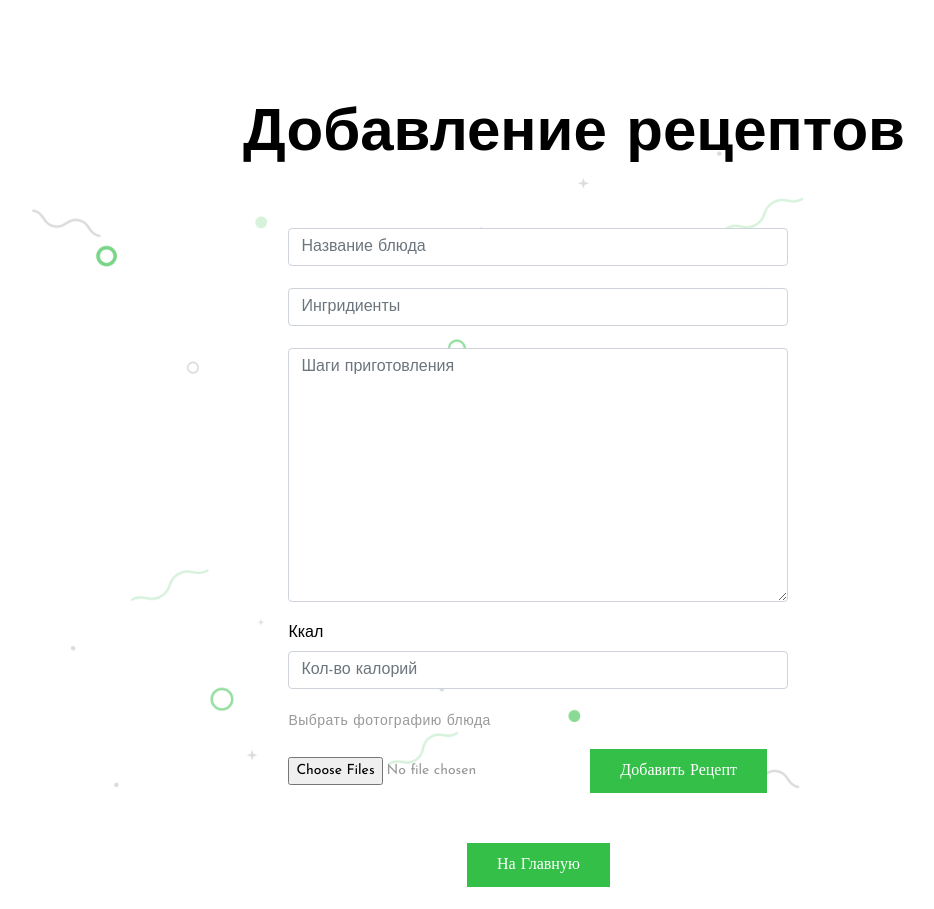
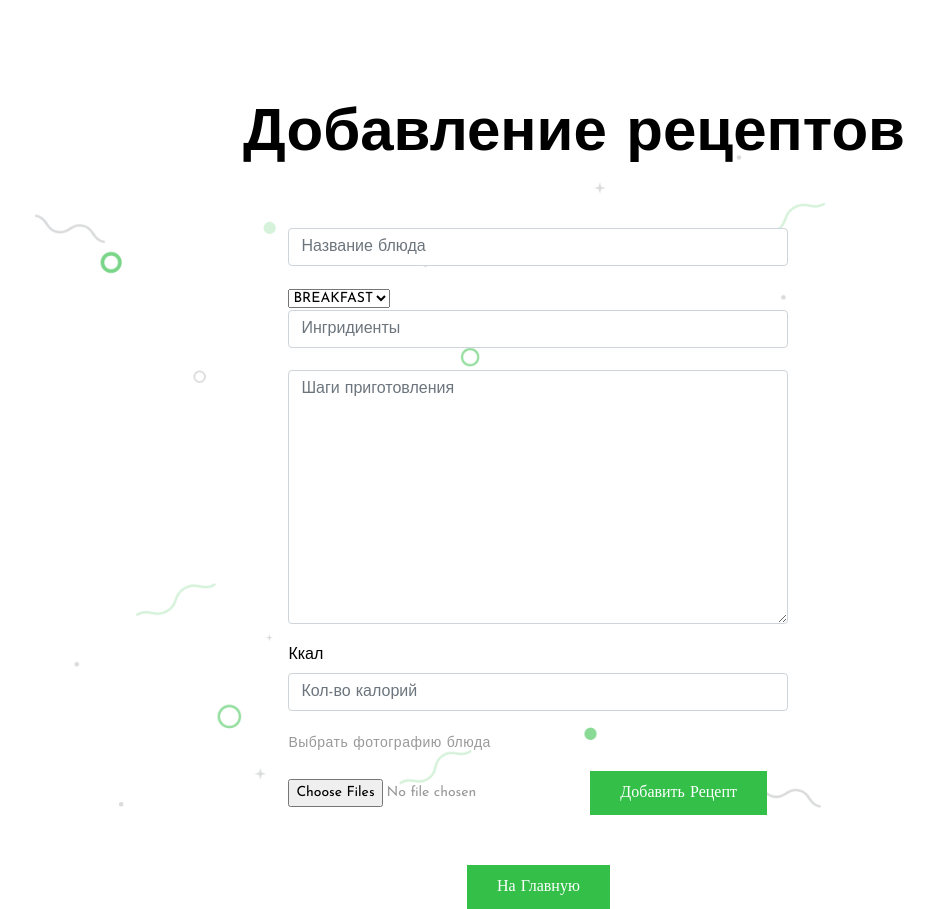
Before and after one commit to spookyguyx/book_recipe_project, a Django app: page /recipes_launch in a window 1280 px wide. Shown: the whole page, without its empty margins (77-1011 px from the left). Before the commit the page ends 887 px from the top, so only its background shows below. Run offline with Django 4.2, Linux system fonts and the light colour scheme; some libraries are stand-ins or nearby versions.

Commit message:
добавлен список по категориям, новая миграция, изменение формы добавления записей

```diff
--- a/book_recipe/main/forms.py
+++ b/book_recipe/main/forms.py
@@ -5,8 +5,7 @@
 class RecipeForm(ModelForm):
     class Meta:
         model = Recipe
-        fields = ['title', 'ingredients', 'steps', 'calories']
-
+        fields = ['title', 'ingredients', 'steps', 'calories', 'category']
         widgets = {
             'title': TextInput(attrs={
                 "class": 'form-control',
--- a/book_recipe/main/models.py
+++ b/book_recipe/main/models.py
@@ -1,4 +1,12 @@
 from django.db import models
+
+CATEGORY_CHOICES = (
+    ('breakfast', 'BREAKFAST'),
+    ('lunch', 'LUNCH'),
+    ('dinner', 'DINNER'),
+    ('dessert', 'DESSERT'),
+    ('drink', 'DRINK'),
+)
 
 
 class Recipe(models.Model):
@@ -7,9 +15,10 @@
     ingredients = models.CharField('Ингредиенты', max_length=50)
     calories = models.IntegerField()
     steps = models.TextField('Шаги приготовления')
-    time_cooking = models.IntegerField()
+    time_cooking = models.IntegerField(default=0)
     comments = models.TextField('Комментарии')
-    rating = models.IntegerField()
+    rating = models.IntegerField(default=0)
+    category = models.CharField(max_length=9, choices=CATEGORY_CHOICES, default='breakfast')
 
     def __str__(self):
         return self.title
--- a/book_recipe/main/templates/main/recipes_launch.html
+++ b/book_recipe/main/templates/main/recipes_launch.html
@@ -26,15 +26,16 @@
                 <div class="row">
                     <div class="col-12 col-sm-11 col-md-6 col-lg-9 col-xl-10">
                        <div class="recipes_launch">
-                            <form enctype="multipart/form-data" method="post">
+                            <form method="post" enctype="multipart/form-data">
                                 {% csrf_token %}
                                 {{ form.title }}<br>
+                                {{ form.category }}<br>
                                 {{ form.ingredients }}<br>
                                 {{ form.steps }}<br>
                                 <h6>Ккал</h6>{{form.calories}}<br>
                                 <p>Выбрать фотографию блюда</p>
                                 <p><input type="file" name="photo" multiple accept="image/*,image/jpeg">
-                                <button class="btn btn-succes" type="submit">Добавить рецепт</button>
+                                <button class="btn btn-success" type="submit">Добавить рецепт</button>
 
 
 
--- a/book_recipe/main/views.py
+++ b/book_recipe/main/views.py
@@ -23,12 +23,12 @@
 
 
 def recipes_launch(request):
-    # if request.method == "POST":
-    #     form = RecipeForm(request.POST)
-    #     if form.is_valid():
-    #         form.save()
-    #     else:
-    #         pass
+    if request.method == "POST":
+        form = RecipeForm(request.POST)
+        if form.is_valid():
+            form.save()
+        else:
+            pass
 
     form = RecipeForm()
 
```
Also changed, not shown: book_recipe/db.sqlite3.
